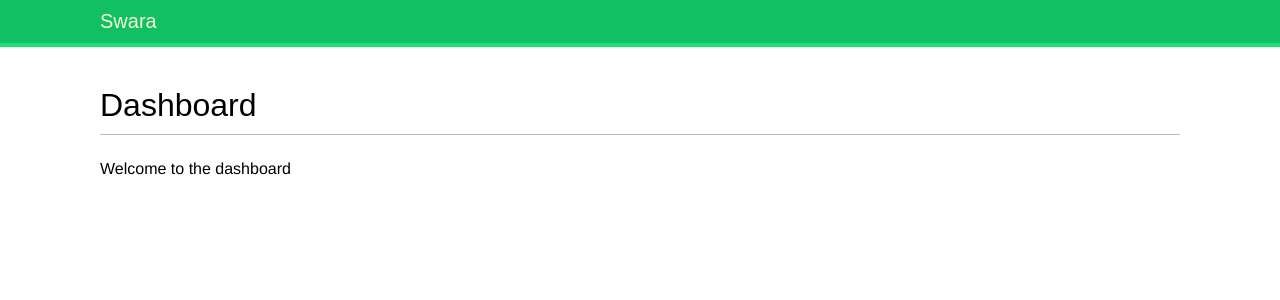
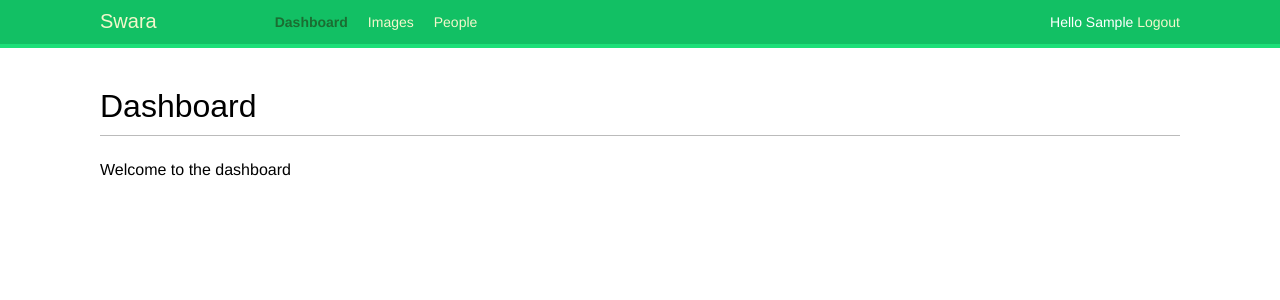
Before and after one commit to rawteech/swara, a Django app: page /account/ in a window 1280 px wide. Shown: the top 300 px of the page. Run offline with Django 3.2, Linux system fonts and the light colour scheme; the visitor is signed in with stand-in values (Sample User, id 1); some web fonts are replaced.

Commit message:
Modify base template to show content for logged in users

```diff
--- a/account/templates/base.html
+++ b/account/templates/base.html
@@ -8,6 +8,27 @@
 <body>
 	<div id="header">
 		<span class="logo">Swara</span>
+		{% if request.user.is_authenticated %}
+			<ul class="menu">
+				<li {% if section == "dashboard" %}class="selected"{% endif %}>
+					<a href="{% url 'dashboard' %}">Dashboard</a>
+				</li>
+				<li {% if section == "images" %}class="selected"{% endif %}>
+					<a href="#">Images</a>
+				</li>
+				<li {% if section == "people" %}class="selected"{% endif %}>
+					<a href="#">People</a>
+				</li>
+			</ul>
+		{% endif %}
+		<span class="user">
+			{% if request.user.is_authenticated %}
+				Hello {{ request.user.first_name }}
+				<a href="{% url "logout" %}">Logout</a>
+			{% else %}
+				<a href="{% url "login" %}">Login</a>
+			{% endif %}
+		</span>
 	</div>
 	<div id="content">
 		{% block content %}
```
